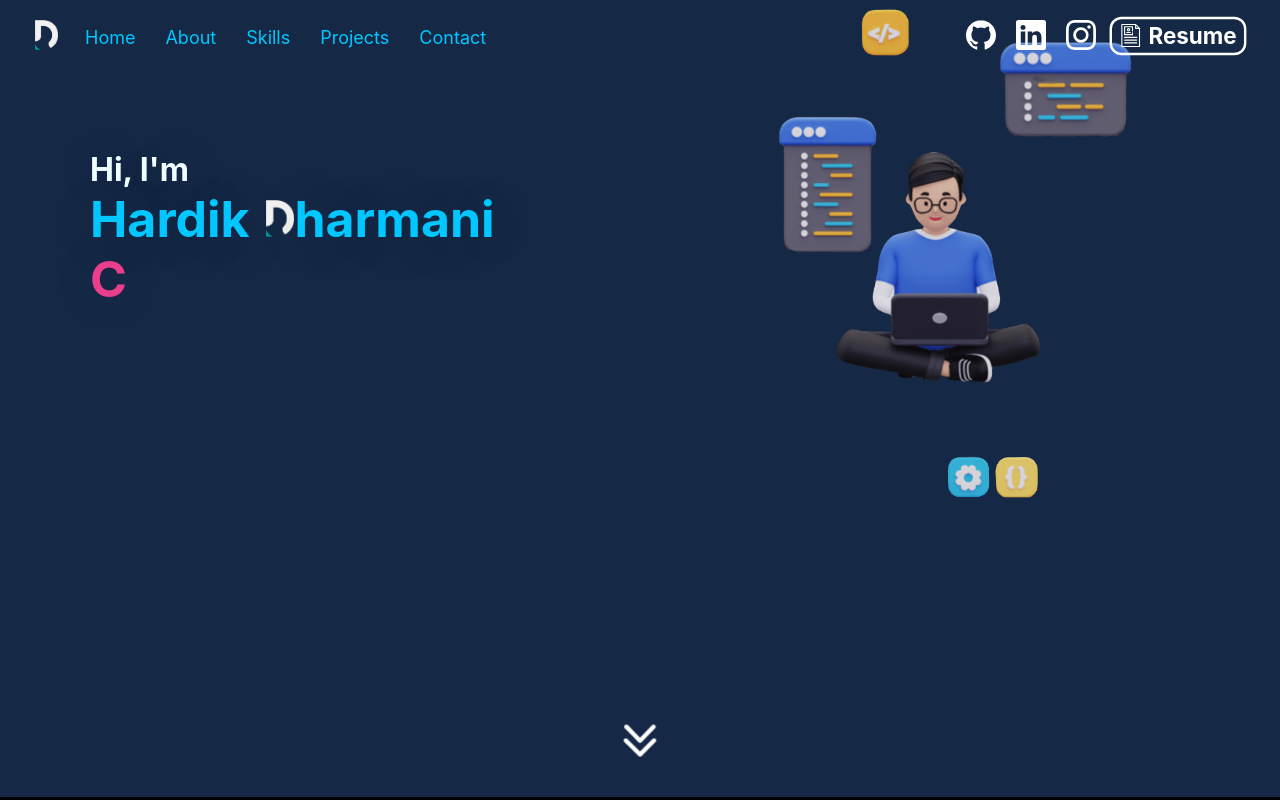
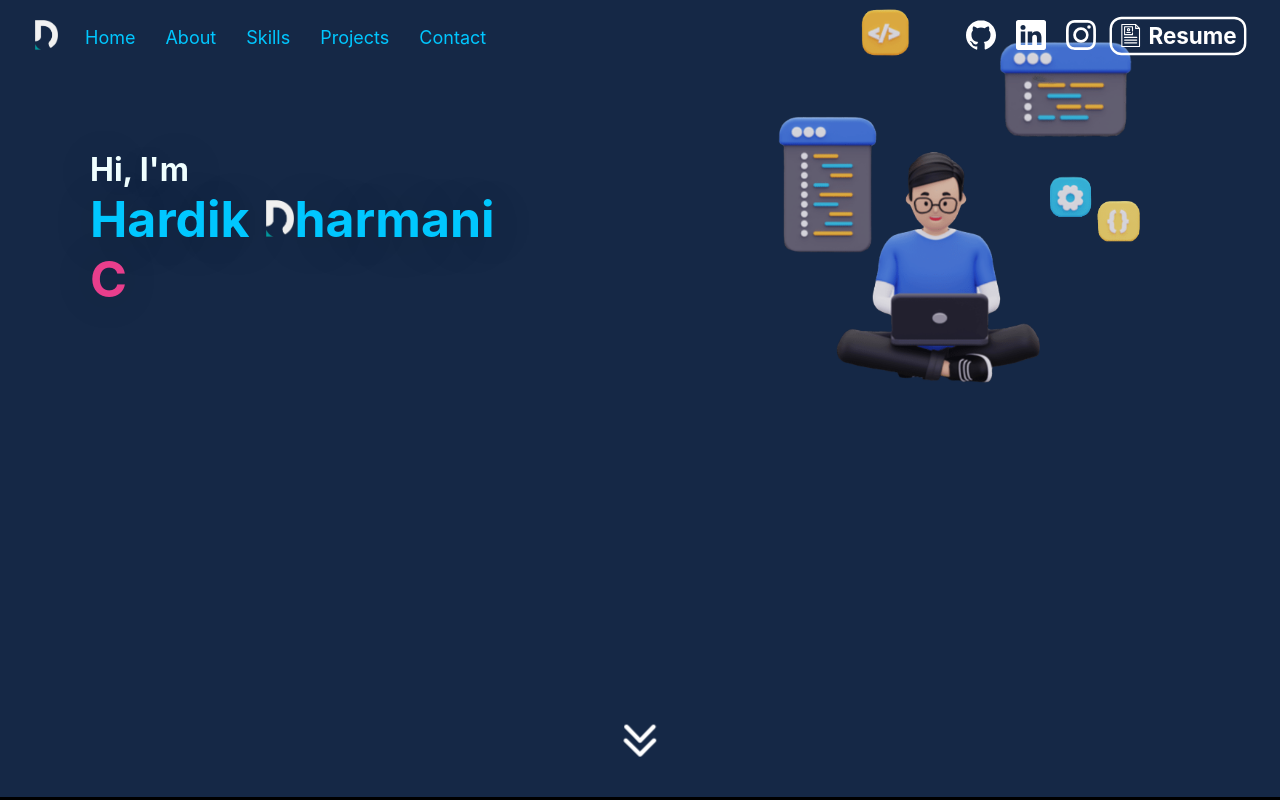
Before and after one commit to Ddharmani3/Portfolio, a React (Create React App) app: page / in a window 1280 px wide. Shown: the top 800 px of the page. Built offline with nearby package versions, Linux system fonts and the light colour scheme.

Commit message:
u3d prob final

```diff
--- a/src/components/titlebanner.css
+++ b/src/components/titlebanner.css
@@ -116,5 +116,11 @@
   width: 9rem;
   bottom: 45vh;
 }
-#d34{}
-#d35{}
+#d34{
+      left: 8vw;
+      bottom: 35vh;
+    }
+#d35{
+      left: 8vw;
+      bottom: 32vh;
+}
```
